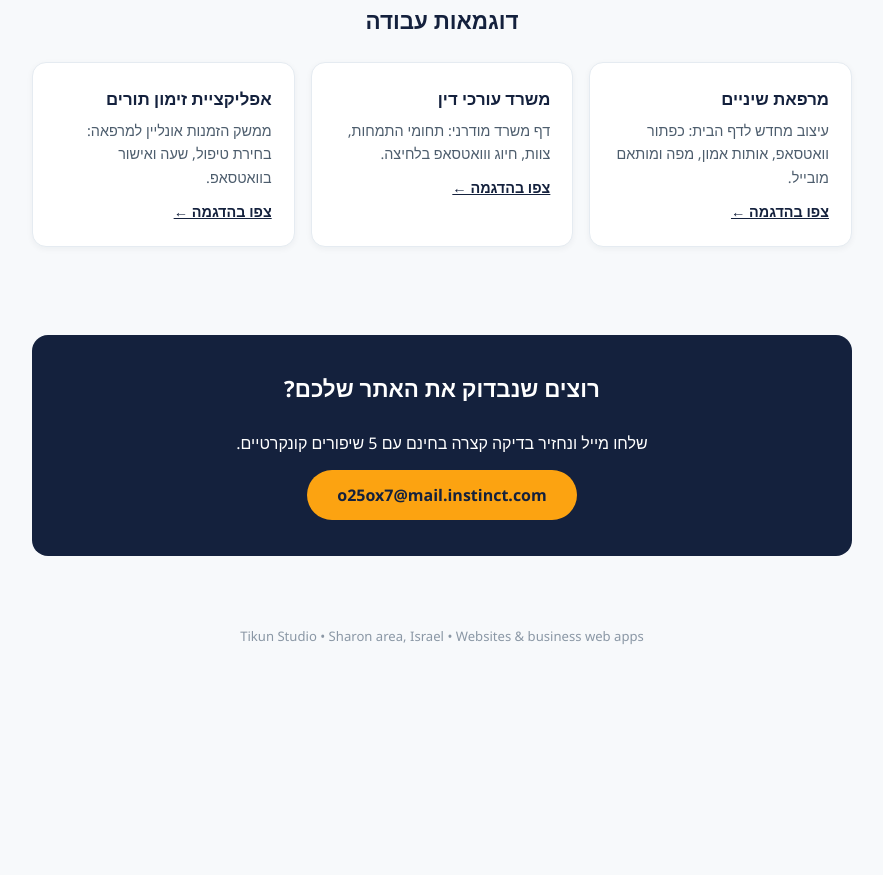
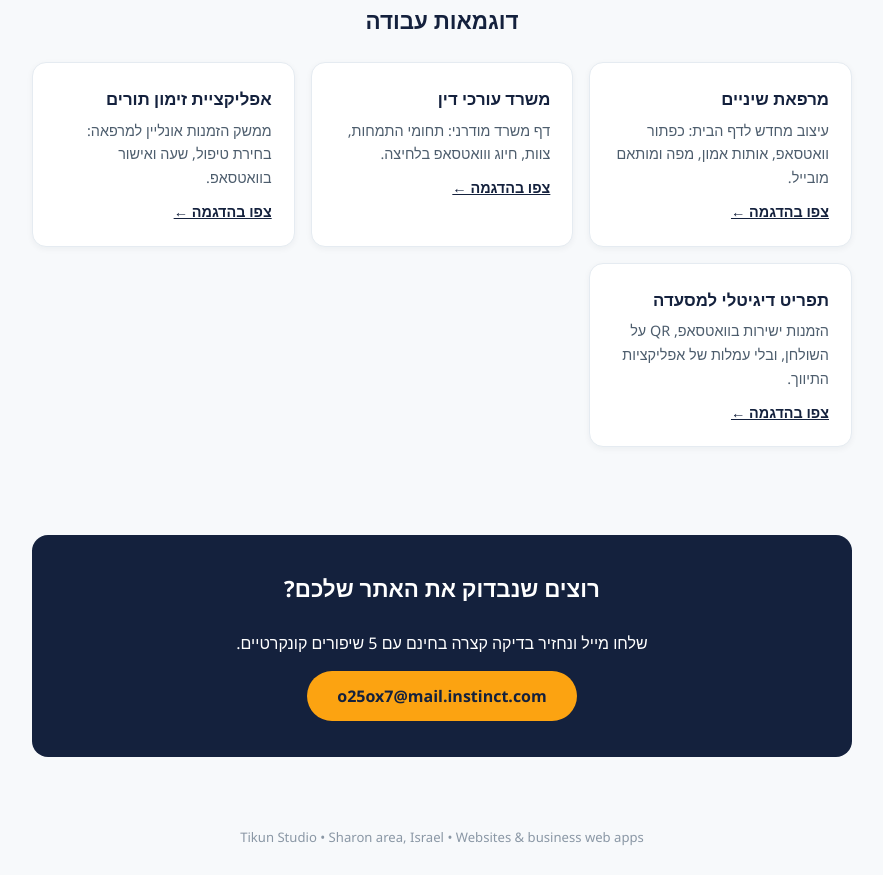
Before and after one commit to tikun-studio/tikun-studio.github.io, a plain HTML site: page index.html in a window 1280 px wide. Shown: the part 975-1850 px from the top of the page, without its empty margins (198-1081 px from the left). Before the commit the page ends 1649 px from the top, so only its background shows below. Drawn offline with Linux system fonts and the light colour scheme.

Commit message:
add restaurant demo card to landing

```diff
--- a/index.html
+++ b/index.html
@@ -91,7 +91,12 @@
         <h3>אפליקציית זימון תורים</h3>
         <p>ממשק הזמנות אונליין למרפאה: בחירת טיפול, שעה ואישור בוואטסאפ.</p>
         <p style="margin-top:10px"><a href="https://tikun-studio.github.io/demos/rivka-lev/" style="color:#14213d;font-weight:700">צפו בהדגמה ←</a></p>
+      </div>      <div class="card">
+        <h3>תפריט דיגיטלי למסעדה</h3>
+        <p>הזמנות ישירות בוואטסאפ, QR על השולחן, ובלי עמלות של אפליקציות התיווך.</p>
+        <p style="margin-top:10px"><a href="https://tikun-studio.github.io/demos/restaurant-menu/" style="color:#14213d;font-weight:700">צפו בהדגמה ←</a></p>
       </div>
+
     </div>
   </div>
 </section>
```
